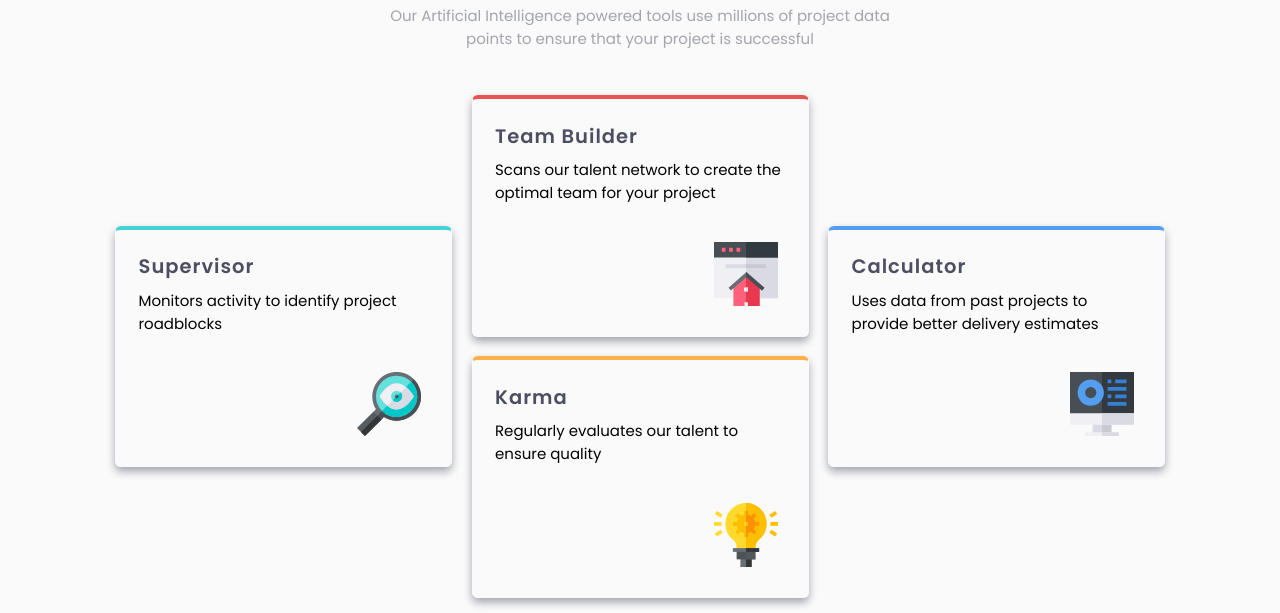
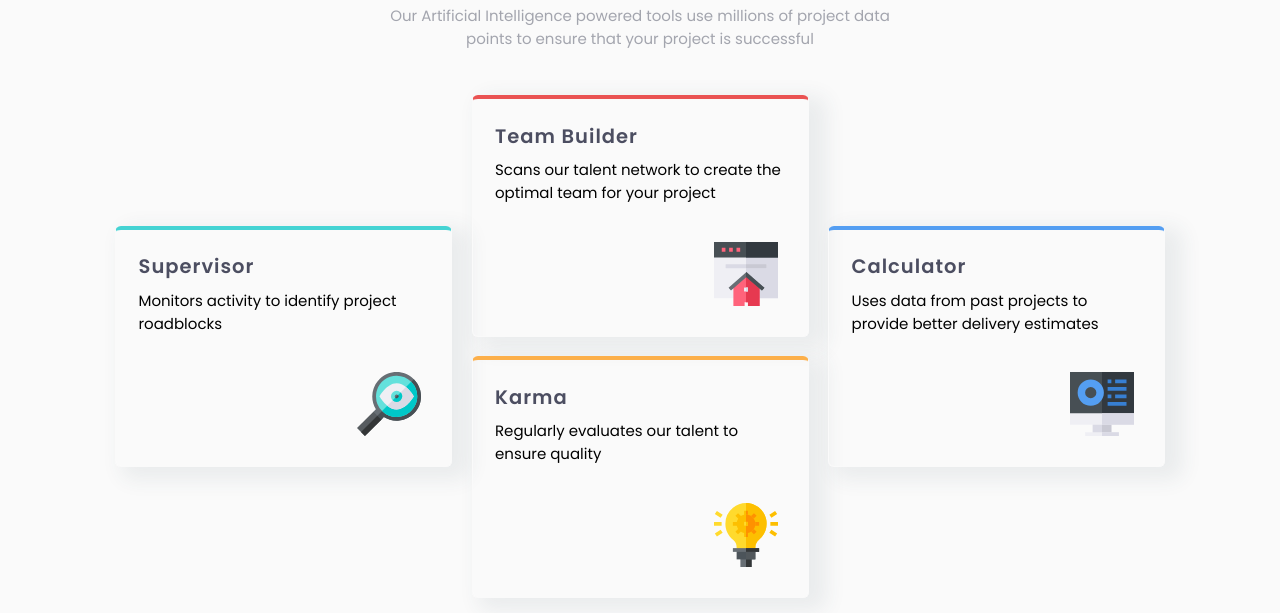
Before and after one commit to rachit0706/four-card-feature-section-fem, a plain HTML site: page index.html in a window 1280 px wide. Shown: the part 120-733 px from the top of the page. Drawn offline with Linux system fonts and the light colour scheme.

Commit message:
Fixed box shadow of card

```diff
--- a/styles.css
+++ b/styles.css
@@ -79,7 +79,7 @@ header > h1 {
     align-items: flex-start;
     justify-content: space-evenly;
     gap: .5rem;
-    box-shadow: 0 .3rem .6rem var(--grayish-blue);
+    box-shadow: 12px 7px 20px 6px rgb(57 75 84 / 8%);
     transition: all 0.5s;
 }
 
```
